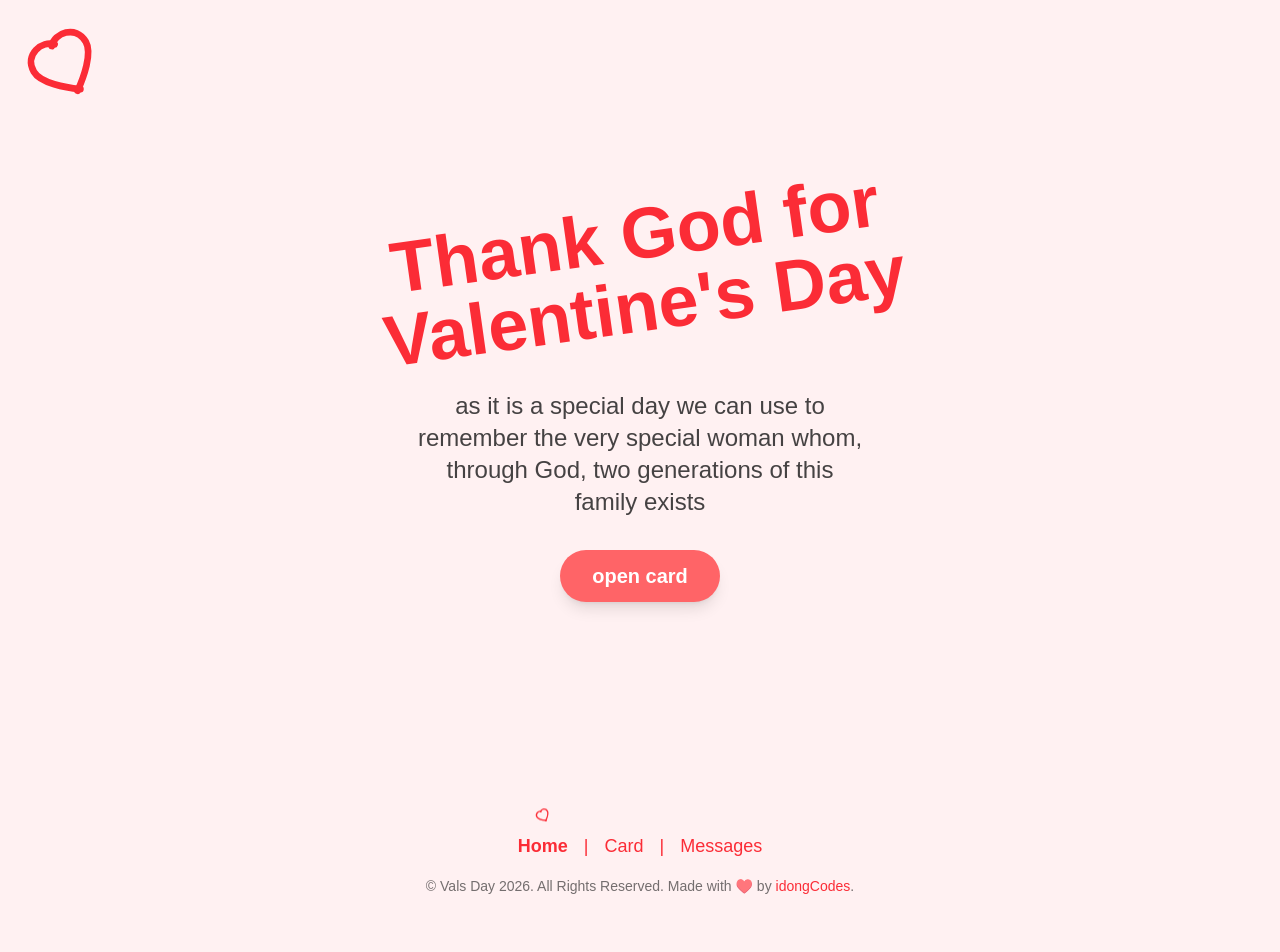
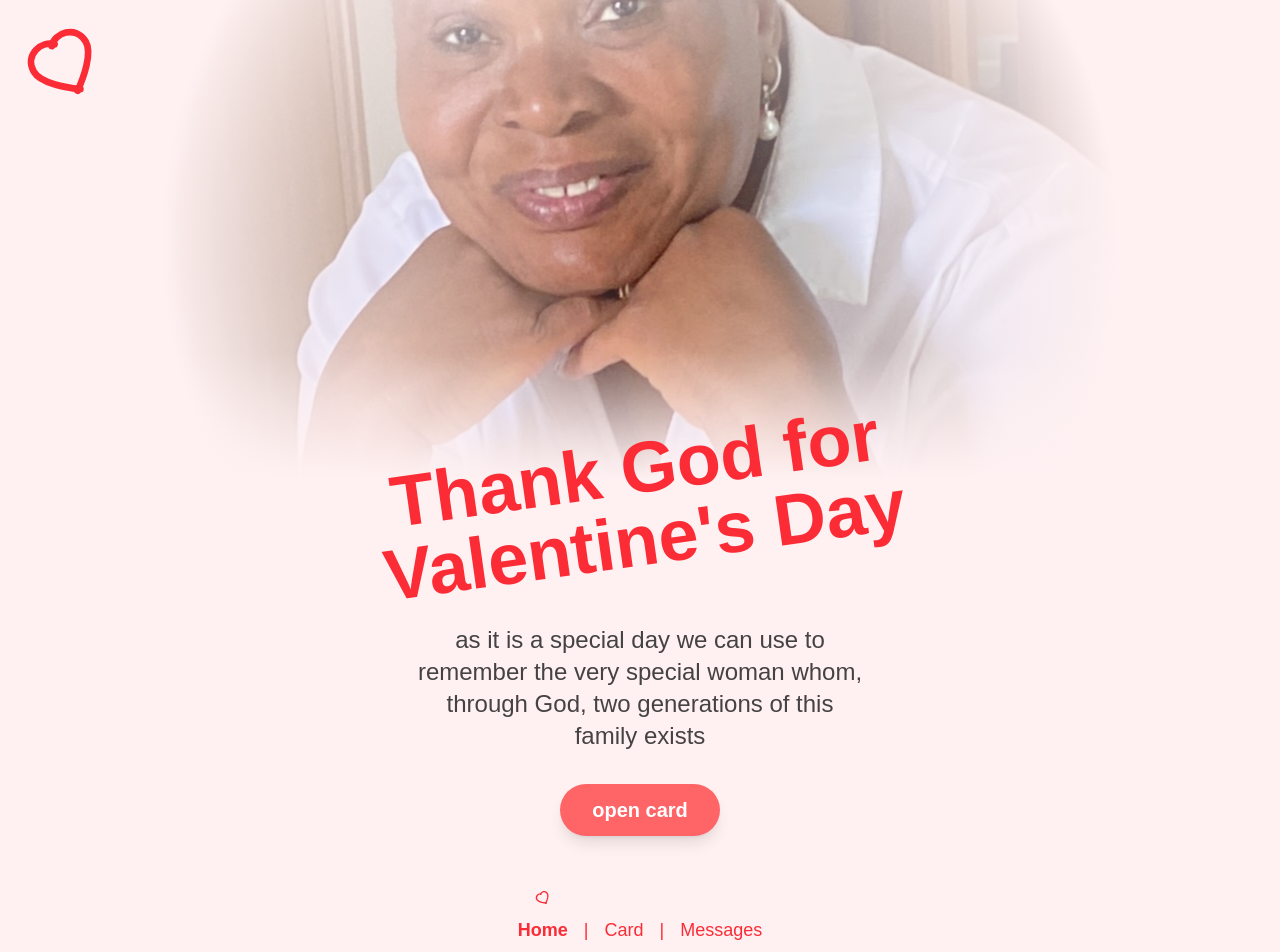
Before and after one commit to idongCodes/vals, a Next.js app: page / in a window 1280 px wide. Shown: the top 952 px of the page. Before the commit the page ends 912 px from the top, so only its background shows below. Built offline with nearby package versions, Linux system fonts and the light colour scheme; a web font is replaced by a local one.

Commit message:
Add Momma to Homepage Hero Section

```diff
--- a/app/components/FooterWrapper.tsx
+++ b/app/components/FooterWrapper.tsx
@@ -9,7 +9,7 @@ export default function FooterWrapper({ children }: { children?: ReactNode }) {
   const isHome = pathname === "/";
 
   return (
-    <footer className={`${isHome ? "mt-4" : "mt-16"} p-4 text-center text-sm text-foreground/60`}>
+    <footer className={`${isHome ? "mt-16" : "mt-16"} p-4 text-center text-sm text-foreground/60`}>
       <FooterNav />
       &copy; Vals Day 2026. All Rights Reserved. Made with ♥️ by{" "}
       <a
--- a/app/layout.tsx
+++ b/app/layout.tsx
@@ -1,10 +1,8 @@
 import type { Metadata } from "next";
 import { Geist, Geist_Mono, Londrina_Sketch, Lacquer } from "next/font/google";
 import "./globals.css";
-import BookTransition from "./components/BookTransition"; // kept if needed or remove if unused, user removed it before
 import Link from "next/link";
 import BrushHeart from "./components/BrushHeart";
-import FooterNav from "./components/FooterNav";
 import FooterWrapper from "./components/FooterWrapper";
 
 const geistSans = Geist({
--- a/app/page.tsx
+++ b/app/page.tsx
@@ -2,8 +2,19 @@ import Link from "next/link";
 
 export default function Home() {
   return (
-    <div className="relative flex min-h-screen flex-col items-center justify-center p-8 text-center font-sans">
-      <main className="flex flex-col gap-4 items-center">
+    <div className="flex min-h-screen flex-col font-sans">
+      {/* Hero Section */}
+      <div className="relative h-[60vh] w-full overflow-hidden">
+        <div
+          className="absolute inset-0 h-full w-full bg-cover bg-center bg-no-repeat"
+          style={{ backgroundImage: "url('/images/momma.JPG')" }}
+        />
+        {/* Vignette Overlay */}
+        <div className="absolute inset-0 pointer-events-none bg-[radial-gradient(circle_at_center,transparent_0%,#fff1f2_70%)]" />
+        <div className="absolute bottom-0 left-0 right-0 h-32 bg-gradient-to-t from-[#fff1f2] via-[#fff1f2]/50 to-transparent" />
+      </div>
+
+      <main className="flex flex-1 flex-col gap-4 items-center -mt-12 relative z-10 px-4 text-center">
         <h1 className="text-7xl font-bold text-red-500 -rotate-[8deg] font-sketch">
           Thank God for<br />Valentine's Day
         </h1>
```
